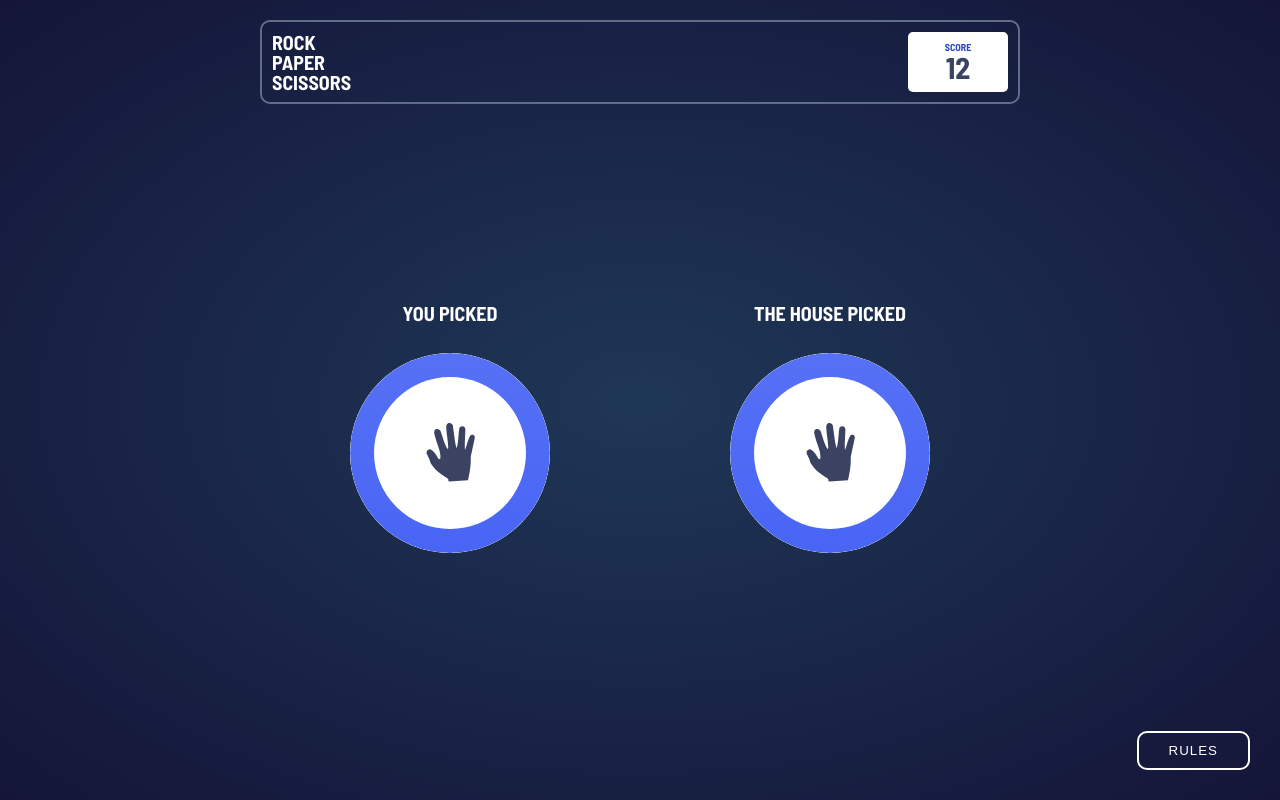
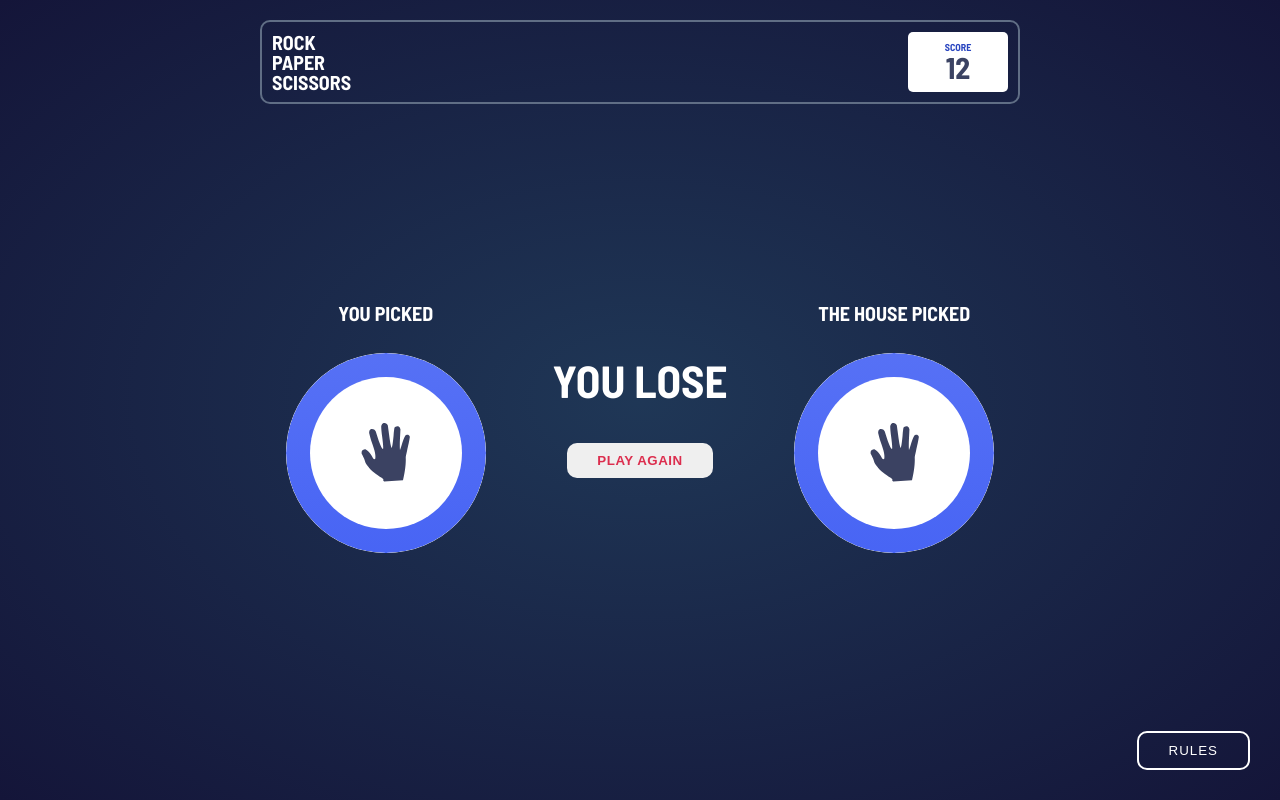
Before and after one commit to antoinelefrancq/rockPaperScissors, a plain HTML site: page index.html in a window 1280 px wide. Both pictures are taken after a click on the element 490 px from the left and 294 px from the top of the page. Drawn offline with Linux system fonts and the light colour scheme.

Commit message:
:rocket: feat: Add Play Again

```diff
--- a/public/css/style.css
+++ b/public/css/style.css
@@ -13,6 +13,7 @@
   /* Neutral */
   --white: #FFF;
   --black: #000;
+  --red: hsl(349, 71%, 52%);
   --dark-text: hsl(229, 25%, 31%);
   --score-text: hsl(229, 64%, 46%);
   --header-outline: hsl(217, 16%, 45%);
@@ -122,6 +123,7 @@ header{
 .choice:hover{
   width: calc(var(--choice-measure) + 1rem);
   height: calc(var(--choice-measure) + 1rem);
+  cursor:pointer;
 }
 .choice:hover::before{
   border-radius: calc((var(--choice-measure) + 1rem) / 2);
@@ -270,3 +272,31 @@ main{
   width: var(--choice-measure);
   height: var(--choice-measure);
 }
+
+#resultContainer{
+  align-self: center;
+  display:flex;
+  flex-direction:column;
+}
+
+#result{
+  padding:1rem;
+  font-size: 4.5rem;
+}
+
+#buttonPlayAgain {
+  padding:1rem 3rem;
+  color: var(--red);
+  font-weight: 600;
+  border-radius: 1rem;
+  border: none;
+  margin: 3rem;
+  letter-spacing: 0.05rem;
+  transition: all 0.5s;
+}
+
+#buttonPlayAgain:hover {
+  letter-spacing: 0.25rem;
+  cursor: pointer;
+  background-color: #ccc;
+}
--- a/public/js/app.js
+++ b/public/js/app.js
@@ -2,6 +2,7 @@ const app = {
   choices: ["paper", "scissors", "rock"],
 
   init: function () {
+    app.removeMainContent();
     app.createMainContent();
     app.handleModalRules();
     app.handlePlayerPick();
@@ -122,6 +123,17 @@ const app = {
     const pickComputerTitle = document.createElement("h2");
     pickComputerTitle.textContent = "THE HOUSE PICKED";
 
+    const resultContainer = document.createElement("article");
+    resultContainer.setAttribute("id", "resultContainer");
+    const result = document.createElement("h2");
+    result.setAttribute("id", "result");
+    result.textContent = "YOU LOSE"; // A modifier
+    const buttonPLayAgain = document.createElement("button");
+    buttonPLayAgain.textContent = "PLAY AGAIN";
+    buttonPLayAgain.setAttribute("id", "buttonPlayAgain");
+
+    resultContainer.appendChild(result);
+    resultContainer.appendChild(buttonPLayAgain);
     // choix User -----------------------------------------------------
     divUserPick.appendChild(pickUserTitle);
     divUserPick.appendChild(articleChoiceUser);
@@ -131,8 +143,11 @@ const app = {
     divComputerPick.appendChild(articleChoiceComputer);
 
     picksContainer.appendChild(divUserPick);
+    picksContainer.appendChild(resultContainer);
     picksContainer.appendChild(divComputerPick);
     main.appendChild(picksContainer);
+
+    app.handlePlayAgain();
   },
 
   handlePlayerPick: function () {
@@ -146,6 +161,14 @@ const app = {
       });
     });
   },
+
+  handlePlayAgain: function () {
+    const buttonPlayAgain = document.getElementById("buttonPlayAgain");
+
+    buttonPlayAgain.addEventListener("click", () => {
+      app.init();
+    });
+  },
 };
 
 document.addEventListener("DOMContentLoaded", app.init);
```
